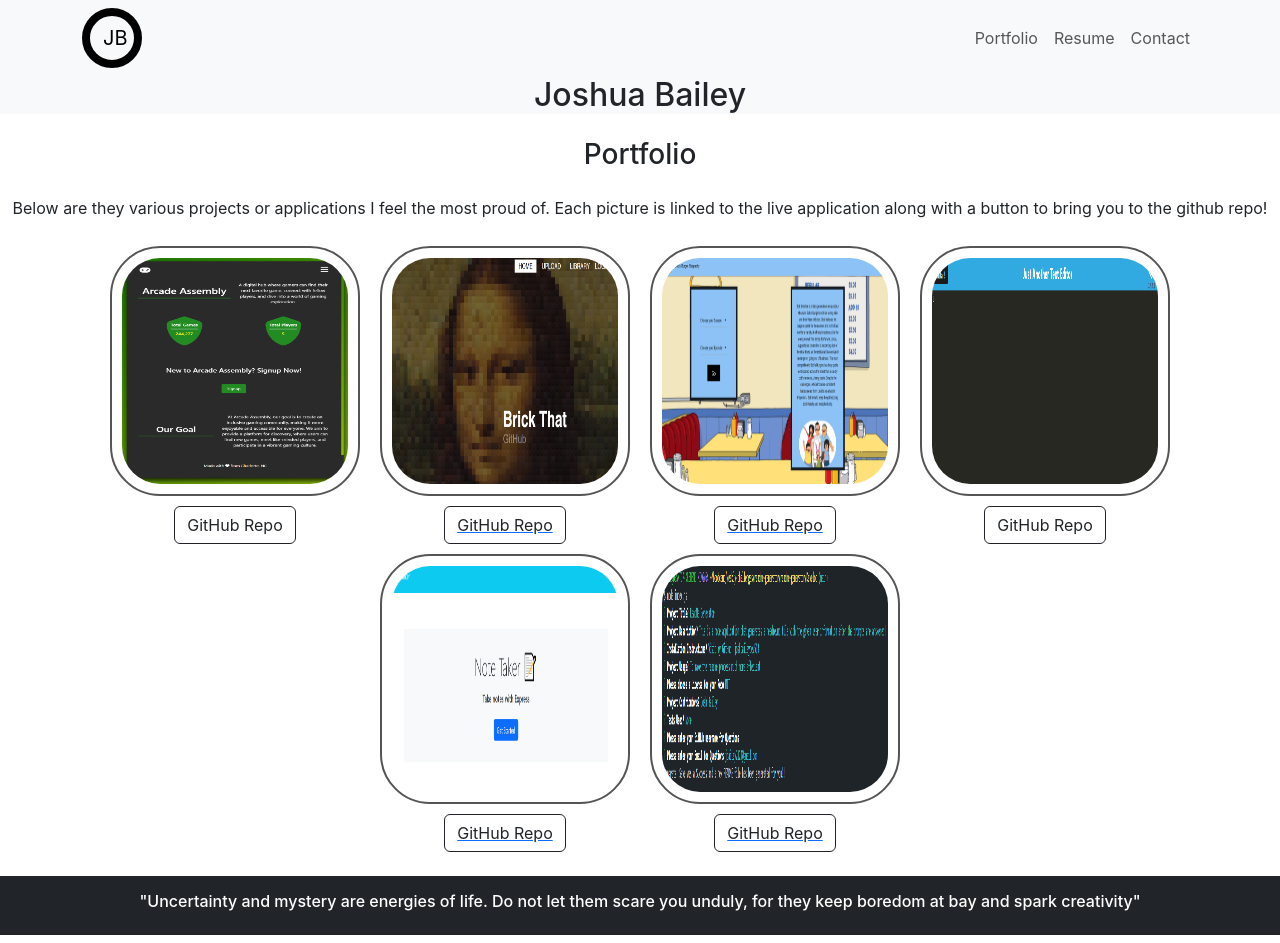
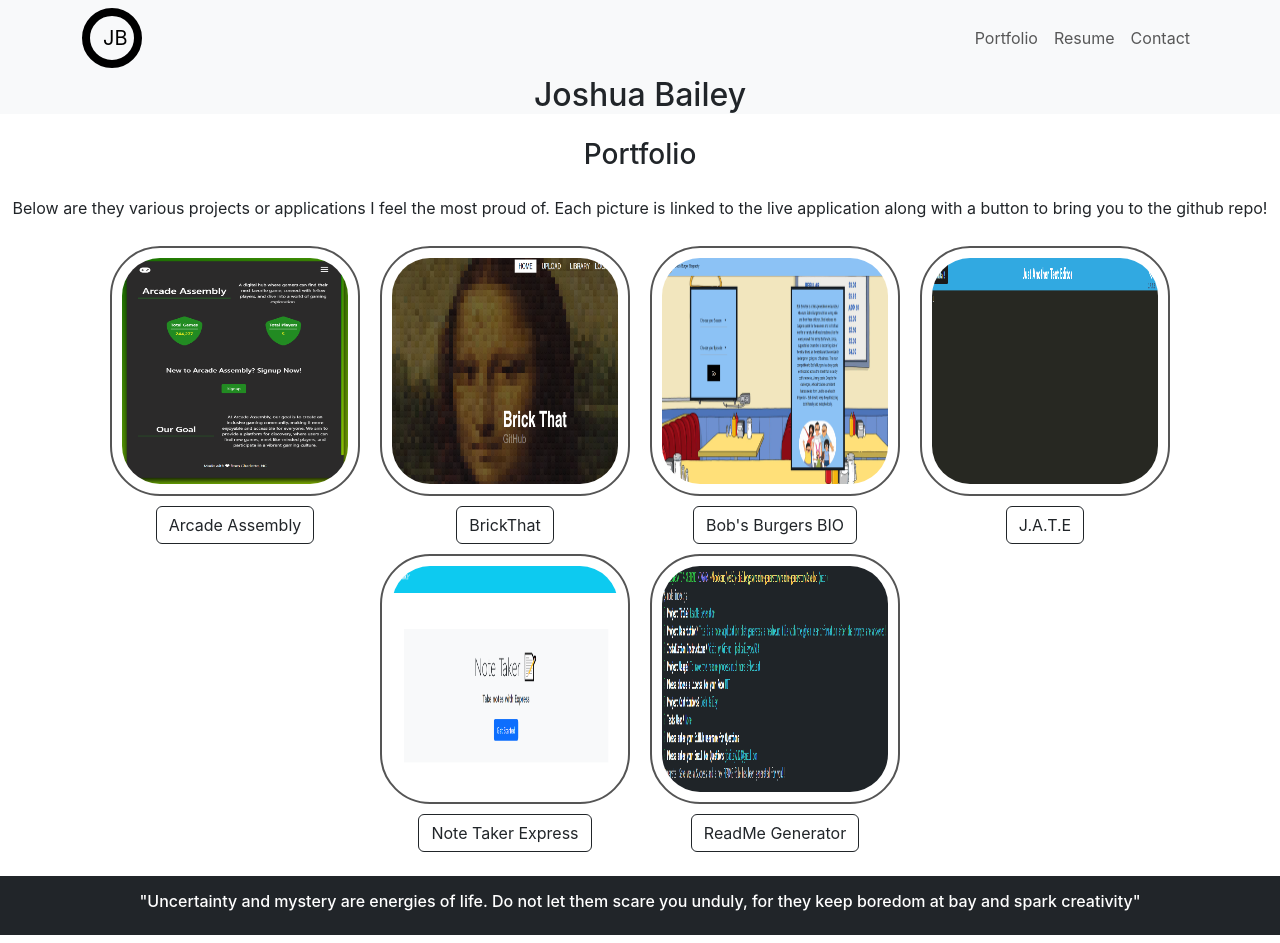
Before and after one commit to joshbaileydev513/joshuabailey.info, a React (Create React App) app: page /portfolio in a window 1280 px wide. Built offline with nearby package versions, Linux system fonts and the light colour scheme.

Commit message:
fixed the underlines for every link along with change btn name

```diff
--- a/src/components/project.js
+++ b/src/components/project.js
@@ -40,55 +40,57 @@ function Projects() {
           <img src={ArcadeAssem} alt="Arcade Assembly" style={styles.size} />
           <br />
           <div style={styles.btnCenter}>
-            <button type="button" class="btn btn-outline-dark">GitHub Repo</button>
+            <button type="button" class="btn btn-outline-dark">Arcade Assembly</button>
           </div>
         </a>
       </div>
       {/* Portfolio Project #2 */}
       <div>
-        <a href="https://brick-that.herokuapp.com/" target="_blank" rel="noreferrer">
+        <a class="text-decoration-none" href="https://brick-that.herokuapp.com/" target="_blank" rel="noreferrer">
           <img src={BrickThat} alt="Brick That" style={styles.size} />
           <br />
           <div style={styles.btnCenter} >
-            <button type="button" class="btn btn-outline-dark">GitHub Repo</button>
+            <button type="button" class="btn btn-outline-dark">BrickThat</button>
           </div>
         </a>
       </div>
       {/* Portfolio Project #3 */}
       <div>
-        <a href="https://joshbaileydev513.github.io/bobs-burgers-project/" target="_blank" rel="noreferrer">
+        <a class="text-decoration-none" href="https://joshbaileydev513.github.io/bobs-burgers-project/" target="_blank" rel="noreferrer">
           <img src={BobsBurgers} alt="Bobs Burgers API" style={styles.size} />
           <br />
           <div style={styles.btnCenter} >
-            <button type="button" class="btn btn-outline-dark">GitHub Repo</button>
+            <button type="button" class="btn btn-outline-dark">Bob's Burgers BIO</button>
           </div>
         </a>
       </div>
       {/* Portfolio Project #4 */}
       <div>
-        <img src={TextEditor} alt="Text Editor PWA" style={styles.size} />
-        <br />
-        <div style={styles.btnCenter} >
-          <button type="button" class="btn btn-outline-dark">GitHub Repo</button>
-        </div>
+        <a class="text-decoration-none" href="https://joshbaileydev513.github.io/bobs-burgers-project/" target="_blank" rel="noreferrer">
+          <img src={TextEditor} alt="Text Editor PWA" style={styles.size} />
+          <br />
+          <div style={styles.btnCenter} >
+            <button type="button" class="btn btn-outline-dark">J.A.T.E</button>
+          </div>
+        </a>
       </div>
       {/* Portfolio Project #5 */}
       <div>
-        <a href="https://note-taker-app-uncc.herokuapp.com/" target="_blank" rel="noreferrer">
+        <a class="text-decoration-none" href="https://note-taker-app-uncc.herokuapp.com/" target="_blank" rel="noreferrer">
           <img src={NoteTaker} alt="Note Taker App" style={styles.size} />
           <br />
           <div style={styles.btnCenter} >
-            <button type="button" class="btn btn-outline-dark">GitHub Repo</button>
+            <button type="button" class="btn btn-outline-dark">Note Taker Express</button>
           </div>
         </a>
       </div>
       {/* Portfolio Project #6 */}
       <div>
-        <a href="https://app.screencastify.com/manage/videos/xrR4u9qmVMsZMdTKu5oa" target="_blank" rel="noreferrer">
+        <a class="text-decoration-none" href="https://app.screencastify.com/manage/videos/xrR4u9qmVMsZMdTKu5oa" target="_blank" rel="noreferrer">
           <img src={ReadmeGen} alt="readme generator" style={styles.size} />
           <br />
           <div style={styles.btnCenter} >
-            <button type="button" class="btn btn-outline-dark">GitHub Repo</button>
+            <button type="button" class="btn btn-outline-dark">ReadMe Generator</button>
           </div>
         </a>
       </div>
```
